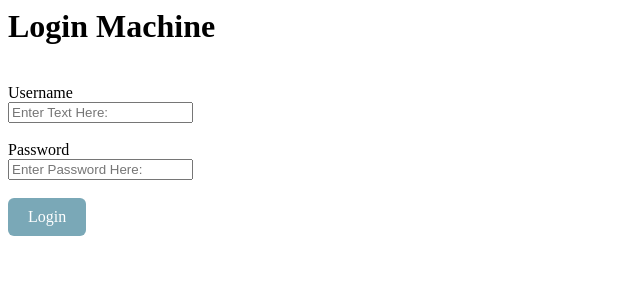
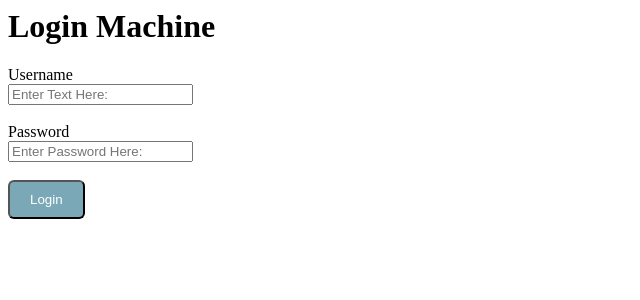
Before and after one commit to courthub74/login-machine, a Django app: page / in a window 1280 px wide. Shown: the top 300 px of the page, without its empty margins (0-640 px from the left). Run offline with Django 3.2, Linux system fonts and the light colour scheme.

Commit message:
login logic step 1

```diff
--- a/loginApp/templates/home.html
+++ b/loginApp/templates/home.html
@@ -1,10 +1,8 @@
 {% block content %}
-        <h1>Login Machine</h1>
+    <h1>Login Machine</h1>
 
-    {% csrf_token %}
-        <form method="POST">
-
-            <br>
+    <form method="POST">
+         {% csrf_token %}
 
             <label>Username</label>
 
@@ -39,7 +37,8 @@
                     outline: none;
                   }
             </style>
-            <a class="button" href="{% url 'logged' %}">Login</a>
+            {% comment %} <a class="button" type="submit" href="{% url 'logged' %}">Login</a> {% endcomment %}
+            <button type="submit" class="button" formaction={% url 'logged' %}>Login</button>
         </form>
 
 {% endblock %}
--- a/loginApp/views.py
+++ b/loginApp/views.py
@@ -5,4 +5,7 @@ def home(request):
     return render(request, "home.html", {})
 
 def logged(request):
-    return render(request, "logged.html", {})
+    if request.method == "POST":
+        pass
+    else:
+        return render(request, "logged.html", {})
```
